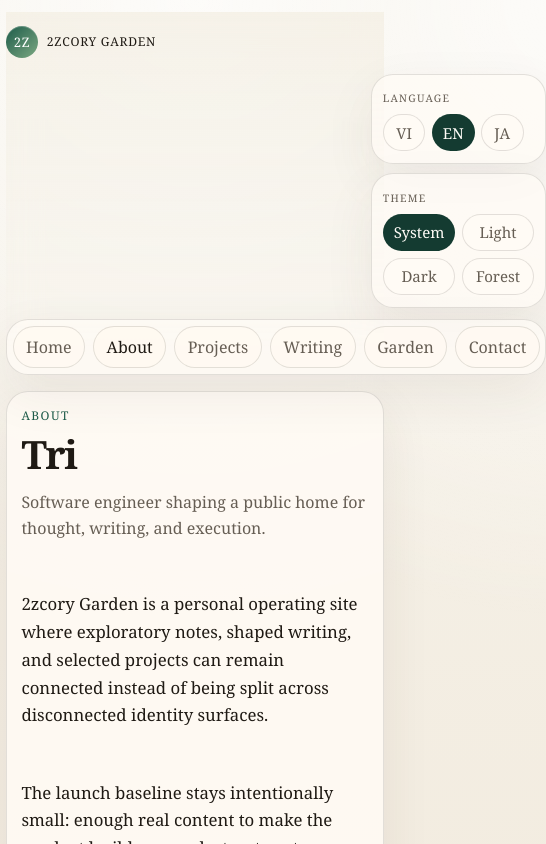
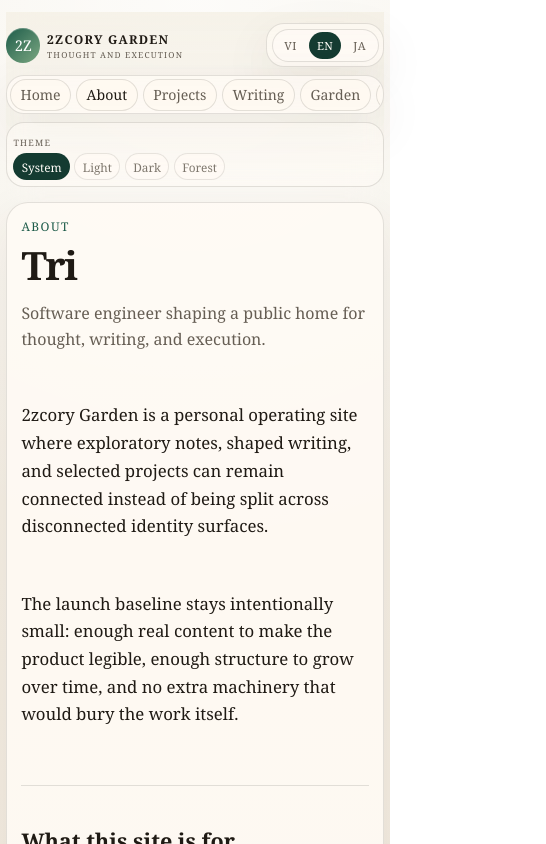
Before and after one commit to 2zcory/2zcory-garden, a Next.js app: page /en/about in a window 390 px wide. Shown: the top 844 px of the page, 546 px wide, since content can reach past the window. Built offline with nearby package versions, Linux system fonts and the light colour scheme.

Commit message:
Refine shared header hierarchy

```diff
--- a/app/[locale]/layout.tsx
+++ b/app/[locale]/layout.tsx
@@ -34,24 +34,21 @@ export default async function LocaleLayout({children, params}: LocaleLayoutProps
     <NextIntlClientProvider messages={messages}>
       <div className="site-shell" lang={locale}>
         <header className="site-header">
-          <div className="site-header-top">
-            <Link href="/" className="brand-mark">
-              <span className="brand-seed">2Z</span>
-              <span>2zcory Garden</span>
-            </Link>
-            <div className="site-header-controls">
-              <div className="site-header-utility">
-                <div className="site-header-panel">
-                  <LocaleSwitcher />
-                </div>
-                <div className="site-header-panel">
-                  <ThemeSwitcher />
-                </div>
-              </div>
-            </div>
+          <Link href="/" className="brand-mark">
+            <span className="brand-seed">2Z</span>
+            <span className="brand-copy">
+              <strong>2zcory Garden</strong>
+              <span>Thought and execution</span>
+            </span>
+          </Link>
+          <div className="site-header-locale-panel">
+            <LocaleSwitcher />
           </div>
           <div className="site-header-nav-row">
             <SiteNav />
+          </div>
+          <div className="site-header-theme-panel">
+            <ThemeSwitcher />
           </div>
         </header>
         <main>{children}</main>
--- a/app/globals.css
+++ b/app/globals.css
@@ -145,33 +145,18 @@ main {
   top: 0;
   z-index: 10;
   display: grid;
-  gap: 0.95rem;
-  padding: 1rem 0 1.35rem;
+  grid-template-columns: minmax(0, auto) minmax(0, 1fr);
+  grid-template-areas:
+    "brand nav"
+    "locale theme";
+  gap: 0.8rem 1rem;
+  padding: 1rem 0 1.15rem;
   background: linear-gradient(180deg, var(--header-surface), transparent 92%);
   backdrop-filter: blur(16px);
 }
 
-.site-header-top {
-  display: grid;
-  grid-template-columns: minmax(0, auto) minmax(0, 1fr);
-  align-items: start;
-  gap: 1rem;
-}
-
-.site-header-controls {
-  display: flex;
-  align-items: flex-end;
-  justify-content: flex-end;
-}
-
-.site-header-utility {
-  display: grid;
-  grid-template-columns: repeat(2, minmax(220px, max-content));
-  justify-content: end;
-  gap: 0.8rem;
-}
-
-.site-header-panel,
+.site-header-locale-panel,
+.site-header-theme-panel,
 .site-header-nav-row {
   border: 1px solid var(--line);
   background: color-mix(in srgb, var(--surface) 84%, transparent);
@@ -179,41 +164,74 @@ main {
   border-radius: 22px;
 }
 
-.site-header-panel {
-  padding: 0.8rem 0.9rem 0.85rem;
+.site-header-locale-panel,
+.site-header-theme-panel {
+  padding: 0.65rem 0.8rem 0.72rem;
 }
 
 .site-header-nav-row {
-  padding: 0.45rem;
+  grid-area: nav;
+  align-self: start;
+  padding: 0.35rem;
+}
+
+.site-header-locale-panel {
+  grid-area: locale;
+  justify-self: start;
+  min-width: min(100%, 280px);
+}
+
+.site-header-theme-panel {
+  grid-area: theme;
+  justify-self: end;
+  min-width: min(100%, 360px);
 }
 
 .brand-mark {
+  grid-area: brand;
   display: inline-flex;
   align-items: center;
-  gap: 0.7rem;
-  font-size: 0.95rem;
-  letter-spacing: 0.08em;
-  text-transform: uppercase;
+  gap: 0.78rem;
   min-width: 0;
-  padding-top: 0.55rem;
+  padding: 0.35rem 0;
 }
 
 .brand-seed {
-  width: 2.25rem;
-  height: 2.25rem;
+  width: 2.5rem;
+  height: 2.5rem;
   border-radius: 999px;
   display: grid;
   place-items: center;
   background: linear-gradient(135deg, var(--seed-start), var(--seed-end));
   color: white;
-  font-size: 0.95rem;
+  font-size: 1rem;
   box-shadow: inset 0 1px 0 rgba(255, 255, 255, 0.24);
+}
+
+.brand-copy {
+  display: grid;
+  gap: 0.08rem;
+  min-width: 0;
+}
+
+.brand-copy strong {
+  font-size: 0.98rem;
+  font-weight: 600;
+  letter-spacing: 0.12em;
+  text-transform: uppercase;
+}
+
+.brand-copy span {
+  color: var(--muted);
+  font-size: 0.65rem;
+  letter-spacing: 0.14em;
+  text-transform: uppercase;
 }
 
 .site-nav {
   display: flex;
   flex-wrap: nowrap;
-  gap: 0.5rem;
+  gap: 0.4rem;
   align-items: center;
   overflow-x: auto;
   scrollbar-width: none;
@@ -225,58 +243,65 @@ main {
 
 .theme-switcher {
   display: inline-grid;
-  gap: 0.55rem;
+  gap: 0.42rem;
   color: var(--muted);
 }
 
 .locale-switcher {
   display: inline-grid;
-  gap: 0.55rem;
+  gap: 0.32rem;
   color: var(--muted);
 }
 
 .theme-switcher-label {
-  font-size: 0.65rem;
+  font-size: 0.62rem;
   letter-spacing: 0.12em;
   text-transform: uppercase;
 }
 
 .locale-switcher-label {
-  font-size: 0.65rem;
+  font-size: 0.58rem;
   letter-spacing: 0.12em;
   text-transform: uppercase;
 }
 
 .theme-switcher-options {
-  display: grid;
-  grid-template-columns: repeat(2, minmax(0, 1fr));
-  gap: 0.4rem;
+  display: flex;
+  flex-wrap: wrap;
+  gap: 0.35rem;
 }
 
 .locale-switcher-options {
-  display: grid;
-  grid-template-columns: repeat(3, minmax(0, 1fr));
-  gap: 0.4rem;
+  display: inline-flex;
+  align-items: center;
+  gap: 0.22rem;
+  padding: 0.14rem;
+  border-radius: 999px;
+  background: color-mix(in srgb, var(--input-surface) 76%, transparent);
+  border: 1px solid var(--line);
 }
 
 .theme-switcher-option {
   border: 1px solid var(--line);
   background: var(--input-surface);
   color: var(--muted);
-  min-height: 2.5rem;
-  padding: 0.55rem 0.75rem;
+  min-height: 2rem;
+  padding: 0.36rem 0.7rem;
   border-radius: 999px;
   text-align: center;
 }
 
 .locale-switcher-option {
-  border: 1px solid var(--line);
-  background: var(--input-surface);
+  border: 1px solid transparent;
+  background: transparent;
   color: var(--muted);
-  min-height: 2.5rem;
-  padding: 0.55rem 0.75rem;
+  min-height: 1.95rem;
+  min-width: 2.5rem;
+  padding: 0.18rem 0.48rem;
   border-radius: 999px;
   text-align: center;
+  font-size: 0.78rem;
+  letter-spacing: 0.04em;
 }
 
 .theme-switcher-option.active {
@@ -293,12 +318,13 @@ main {
 
 .nav-link {
   flex: 0 0 auto;
-  padding: 0.72rem 1rem;
+  padding: 0.52rem 0.88rem;
   border-radius: 999px;
   color: var(--muted);
   background: transparent;
   border: 1px solid transparent;
-  transition: background-color 180ms ease, color 180ms ease;
+  font-size: 0.95rem;
+  transition: background-color 180ms ease, color 180ms ease, border-color 180ms ease;
 }
 
 .nav-link:hover,
@@ -544,6 +570,10 @@ main {
 }
 
 @media (max-width: 900px) {
+  .site-shell {
+    width: min(1120px, calc(100% - 1rem));
+  }
+
   .hero-grid,
   .detail-grid,
   .contact-hero-grid,
@@ -552,24 +582,118 @@ main {
   }
 
   .site-header {
+    grid-template-columns: minmax(0, 1fr) auto;
+    grid-template-areas:
+      "brand locale"
+      "nav nav"
+      "theme theme";
+    gap: 0.62rem 0.5rem;
     position: static;
   }
 
-  .site-header-top {
-    grid-template-columns: 1fr;
+  .brand-mark,
+  .site-header-locale-panel,
+  .site-header-theme-panel,
+  .site-header-nav-row {
+    min-width: 0;
   }
 
   .brand-mark {
-    padding-top: 0;
+    align-items: center;
+    gap: 0.55rem;
+    padding: 0.15rem 0;
   }
 
-  .site-header-controls {
-    width: 100%;
+  .brand-seed {
+    width: 2.15rem;
+    height: 2.15rem;
+    font-size: 0.92rem;
   }
 
-  .site-header-utility {
-    grid-template-columns: repeat(2, minmax(0, 1fr));
-    justify-content: stretch;
+  .brand-copy strong {
+    font-size: 0.88rem;
+    letter-spacing: 0.1em;
+  }
+
+  .brand-copy span {
+    font-size: 0.56rem;
+  }
+
+  .site-header-locale-panel,
+  .site-header-theme-panel,
+  .site-header-nav-row {
+    border-radius: 18px;
+  }
+
+  .site-header-locale-panel {
+    justify-self: end;
+    padding: 0.35rem;
+    min-width: auto;
+    background: color-mix(in srgb, var(--surface) 76%, transparent);
+  }
+
+  .site-header-nav-row {
+    padding: 0.2rem;
+  }
+
+  .site-header-theme-panel {
+    justify-self: stretch;
+    padding: 0.42rem 0.55rem 0.5rem;
+    box-shadow: none;
+    background: color-mix(in srgb, var(--surface) 62%, transparent);
+  }
+
+  .locale-switcher {
+    gap: 0;
+  }
+
+  .locale-switcher-label {
+    display: none;
+  }
+
+  .locale-switcher-options {
+    padding: 0.12rem;
+    gap: 0.16rem;
+  }
+
+  .locale-switcher-option {
+    min-width: 2.15rem;
+    min-height: 1.8rem;
+    padding: 0.12rem 0.38rem;
+    font-size: 0.74rem;
+  }
+
+  .site-nav {
+    gap: 0.3rem;
+  }
+
+  .nav-link {
+    padding: 0.42rem 0.76rem;
+    font-size: 0.88rem;
+  }
+
+  .theme-switcher {
+    gap: 0.28rem;
+  }
+
+  .theme-switcher-label {
+    font-size: 0.55rem;
+    letter-spacing: 0.14em;
+  }
+
+  .theme-switcher-options {
+    gap: 0.28rem;
+  }
+
+  .theme-switcher-option {
+    min-height: 1.8rem;
+    padding: 0.24rem 0.58rem;
+    font-size: 0.78rem;
+    opacity: 0.84;
+  }
+
+  .theme-switcher-option.active {
+    opacity: 1;
   }
 }
 
@@ -580,56 +704,41 @@ main {
   }
 
   .site-header {
-    gap: 0.75rem;
-    padding: 0.85rem 0 1rem;
+    gap: 0.55rem 0.45rem;
+    padding: 0.7rem 0 0.9rem;
   }
 
   .brand-mark {
-    font-size: 0.8rem;
-    letter-spacing: 0.06em;
+    gap: 0.48rem;
   }
 
-  .brand-seed {
-    width: 2rem;
-    height: 2rem;
+  .brand-copy strong {
     font-size: 0.82rem;
   }
 
-  .site-header-utility {
-    grid-template-columns: 1fr;
-    gap: 0.6rem;
-  }
-
-  .site-header-panel {
-    padding: 0.72rem 0.78rem 0.78rem;
+  .site-header-theme-panel {
+    padding: 0.36rem 0.45rem 0.42rem;
   }
 
   .site-header-nav-row {
     width: 100%;
-    padding: 0.35rem;
-  }
-
-  .theme-switcher-options {
-    grid-template-columns: repeat(2, minmax(0, 1fr));
-  }
-
-  .locale-switcher-options {
-    grid-template-columns: repeat(3, minmax(0, 1fr));
+    padding: 0.18rem;
   }
 
   .theme-switcher-option {
-    min-height: 2.35rem;
-    padding-inline: 0.65rem;
+    min-height: 1.7rem;
+    padding-inline: 0.5rem;
   }
 
   .locale-switcher-option {
-    min-height: 2.35rem;
-    padding-inline: 0.65rem;
+    min-height: 1.72rem;
+    min-width: 2rem;
+    padding-inline: 0.34rem;
   }
 
   .nav-link {
-    min-height: 2.45rem;
-    padding: 0.62rem 0.86rem;
+    min-height: 2rem;
+    padding: 0.36rem 0.68rem;
     background: color-mix(in srgb, var(--surface-strong) 84%, transparent);
     border-color: var(--line);
   }
@@ -698,31 +807,42 @@ main {
   }
 
   .site-header {
-    gap: 0.7rem;
+    gap: 0.5rem 0.4rem;
   }
 
   .brand-mark {
-    gap: 0.55rem;
+    gap: 0.42rem;
+  }
+
+  .brand-copy strong {
     font-size: 0.76rem;
   }
 
-  .site-header-panel {
-    padding: 0.65rem 0.7rem 0.72rem;
+  .brand-copy span {
+    font-size: 0.52rem;
+  }
+
+  .site-header-locale-panel {
+    padding: 0.28rem;
+  }
+
+  .site-header-theme-panel {
+    padding: 0.32rem 0.4rem 0.38rem;
   }
 
   .nav-link {
-    min-height: 2.35rem;
-    padding: 0.58rem 0.78rem;
+    min-height: 1.92rem;
+    padding: 0.32rem 0.6rem;
   }
 
   .theme-switcher-option {
-    padding: 0.48rem 0.62rem;
-    font-size: 0.94rem;
+    padding: 0.2rem 0.46rem;
+    font-size: 0.74rem;
   }
 
   .locale-switcher-option {
-    padding: 0.48rem 0.62rem;
-    font-size: 0.94rem;
+    padding: 0.14rem 0.3rem;
+    font-size: 0.7rem;
   }
 
   .hero-card {
```
